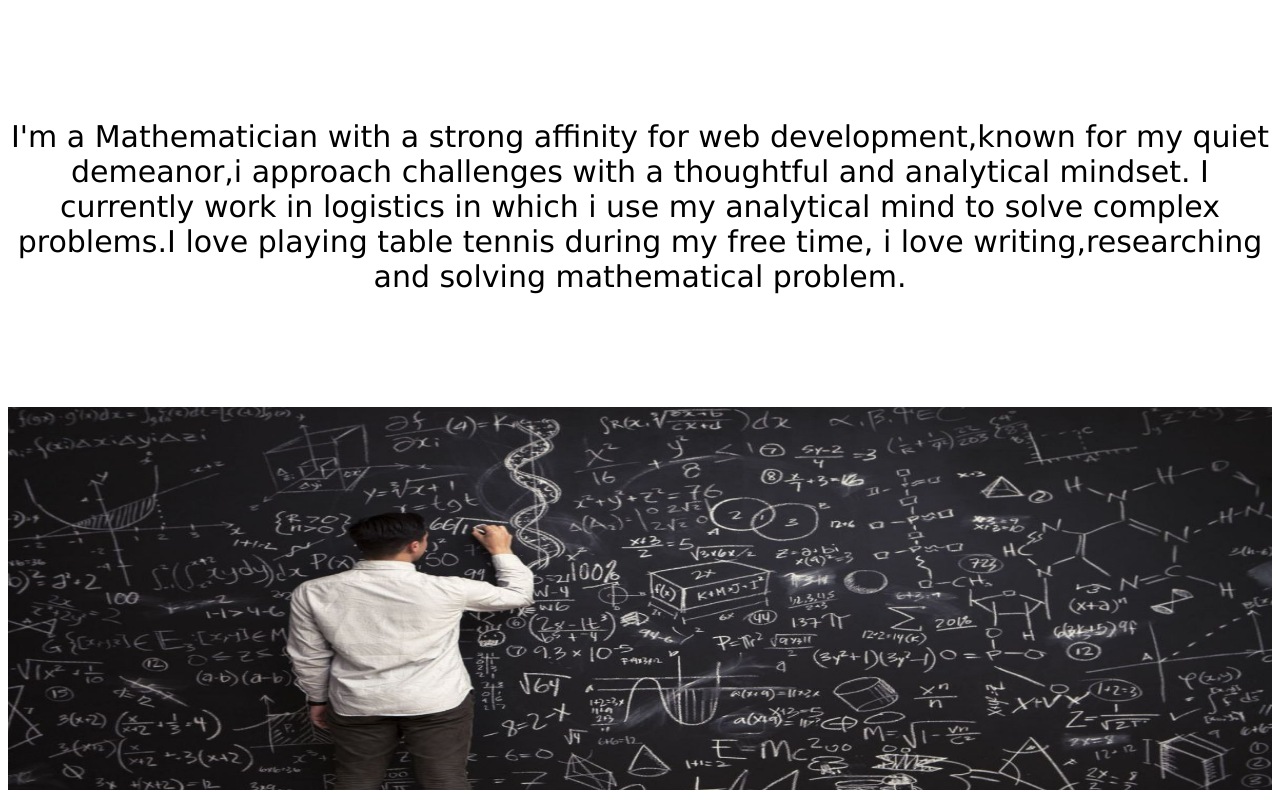
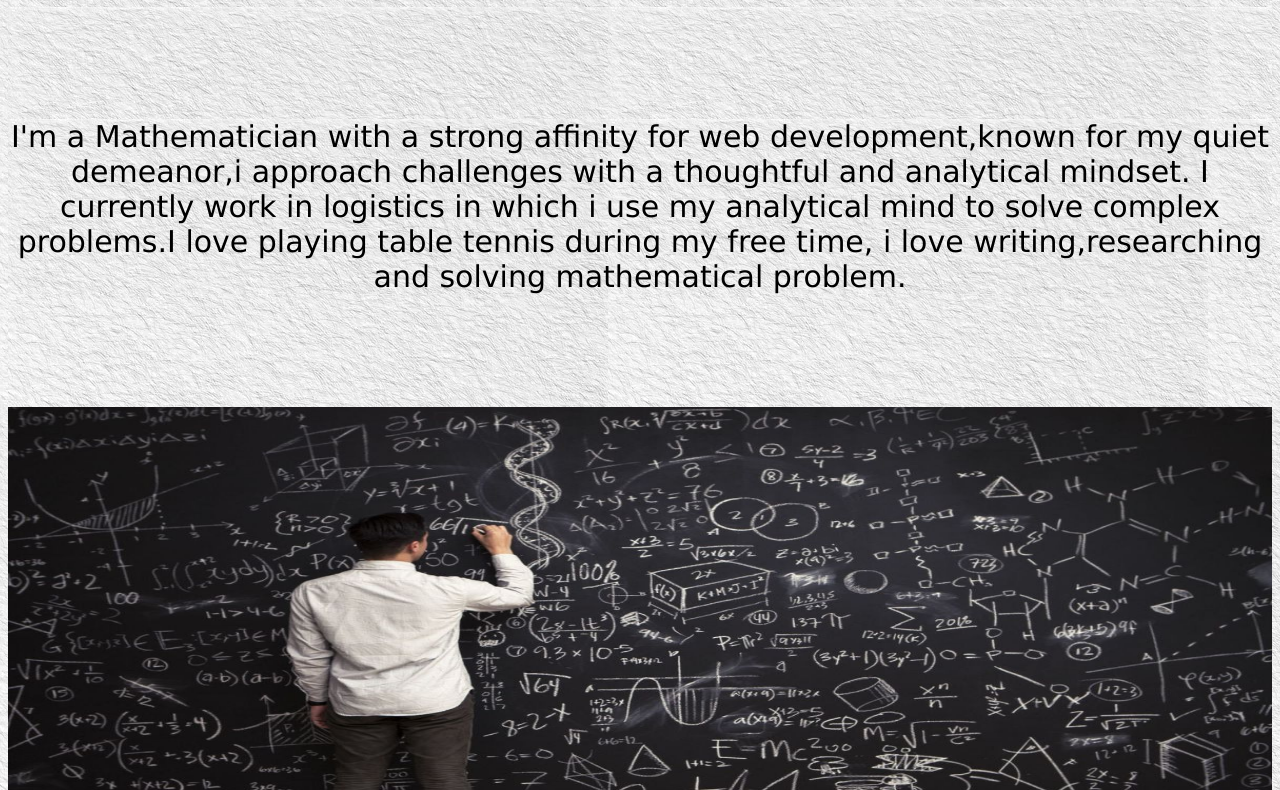
Before and after one commit to Olamsky49/ASSIGNMENT, a plain HTML site: page media.html in a window 1280 px wide. Shown: the part 99-889 px from the top of the page. Drawn offline with Linux system fonts and the light colour scheme; the site is published under a folder, as on GitHub Pages, so addresses that start at the root find nothing.

Commit message:
Update media.css

```diff
--- a/media.css
+++ b/media.css
@@ -5,7 +5,7 @@
 
 
 *{
-    background-image: url(/bg.webp);
+    background-image: url(bg.webp);
 }
 
 
```
